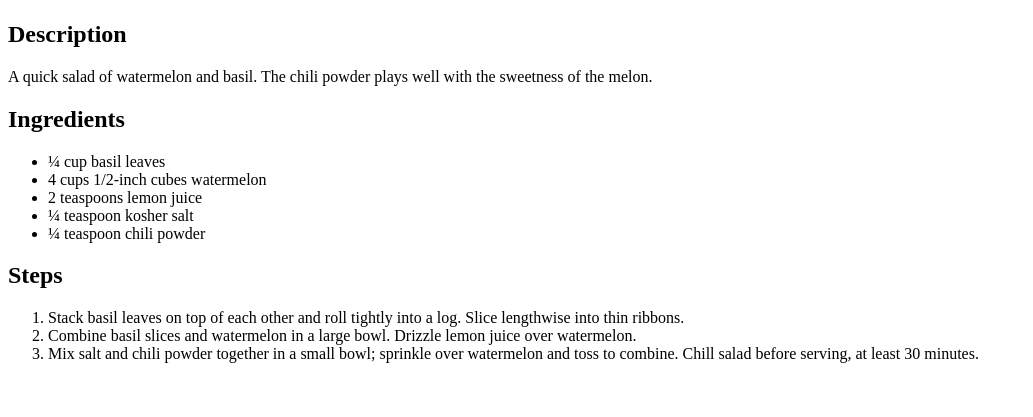
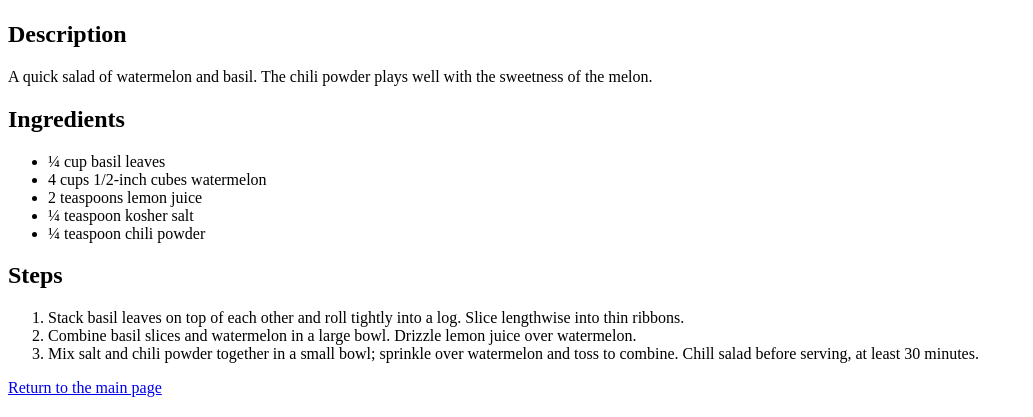
Before and after one commit to TomPic93/odin-recipes, a plain HTML site: page recipes/watermelon_salad.html in a window 1280 px wide. Shown: the part 383-800 px from the top of the page, without its empty margins (0-1033 px from the left). Drawn offline with Linux system fonts and the light colour scheme.

Commit message:
add link to main page

```diff
--- a/recipes/watermelon_salad.html
+++ b/recipes/watermelon_salad.html
@@ -31,6 +31,8 @@
             serving, at least 30 minutes.</li>
         </ol>
 
+        <a href="../index.html">Return to the main page</a>
+
     </body>
 
 </html>
```
